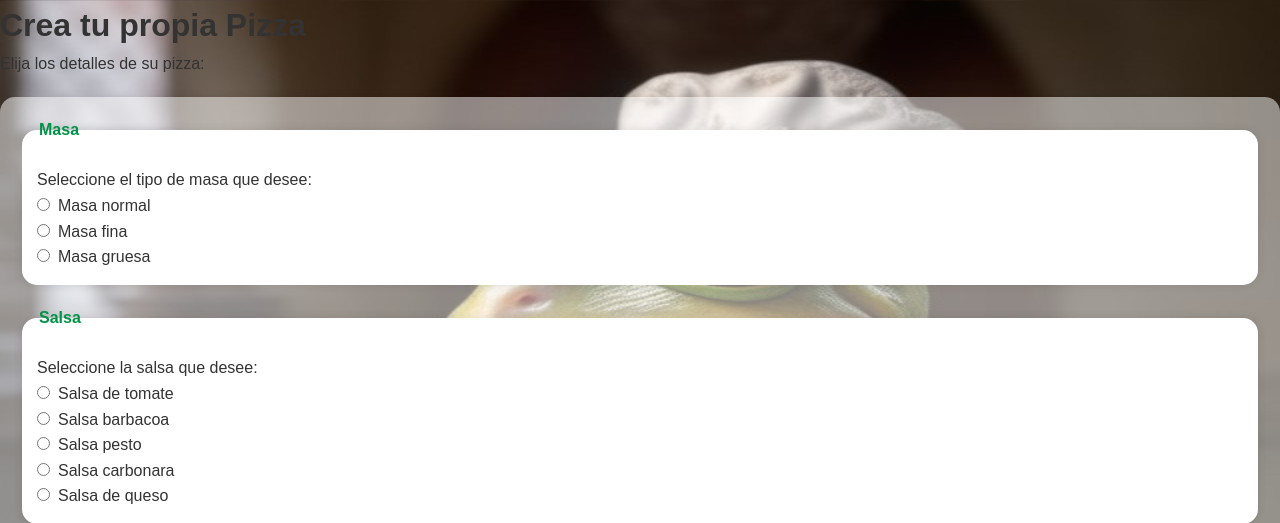
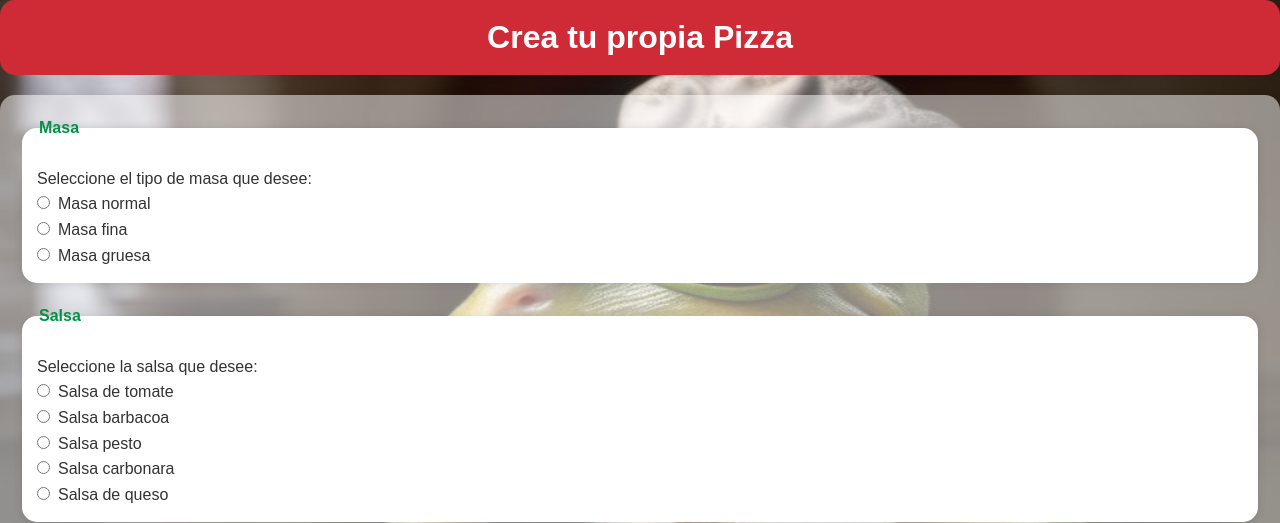
Before and after one commit to AnaLopezP/PatronesEstrEval, a Flask app: page /pizzacreativa in a window 1280 px wide. Shown: the top 523 px of the page. Run offline with Flask 3, Linux system fonts and the light colour scheme.

Commit message:
mi web es brutal

```diff
--- a/pizzeria/aplicacionPIZZ/static/css/estilos.css
+++ b/pizzeria/aplicacionPIZZ/static/css/estilos.css
@@ -142,3 +142,14 @@ input[type="submit"] {
 input[type="submit"]:hover {
     background-color: #333;
 }
+
+#creatupizza {
+    background-color: rgb(206 43 55);
+    color: #fff;
+    padding: 12px 24px; /* Ajuste del tamaño del botón */
+    border: none;
+    border-radius: 15px; /* Bordes más redondos */
+    cursor: pointer;
+    transition: background-color 0.3s ease;
+    text-align: center; /* Centro horizontal del texto */
+}
--- a/pizzeria/aplicacionPIZZ/templates/creatupizza.html
+++ b/pizzeria/aplicacionPIZZ/templates/creatupizza.html
@@ -9,8 +9,7 @@
 </head>
 
 <body>
-    <h1>Crea tu propia Pizza</h1>
-    <p>Elija los detalles de su pizza:</p>
+    <h1 id = "creatupizza">Crea tu propia Pizza</h1>
     <form action="/form" method="post">
 
         <fieldset>
```
